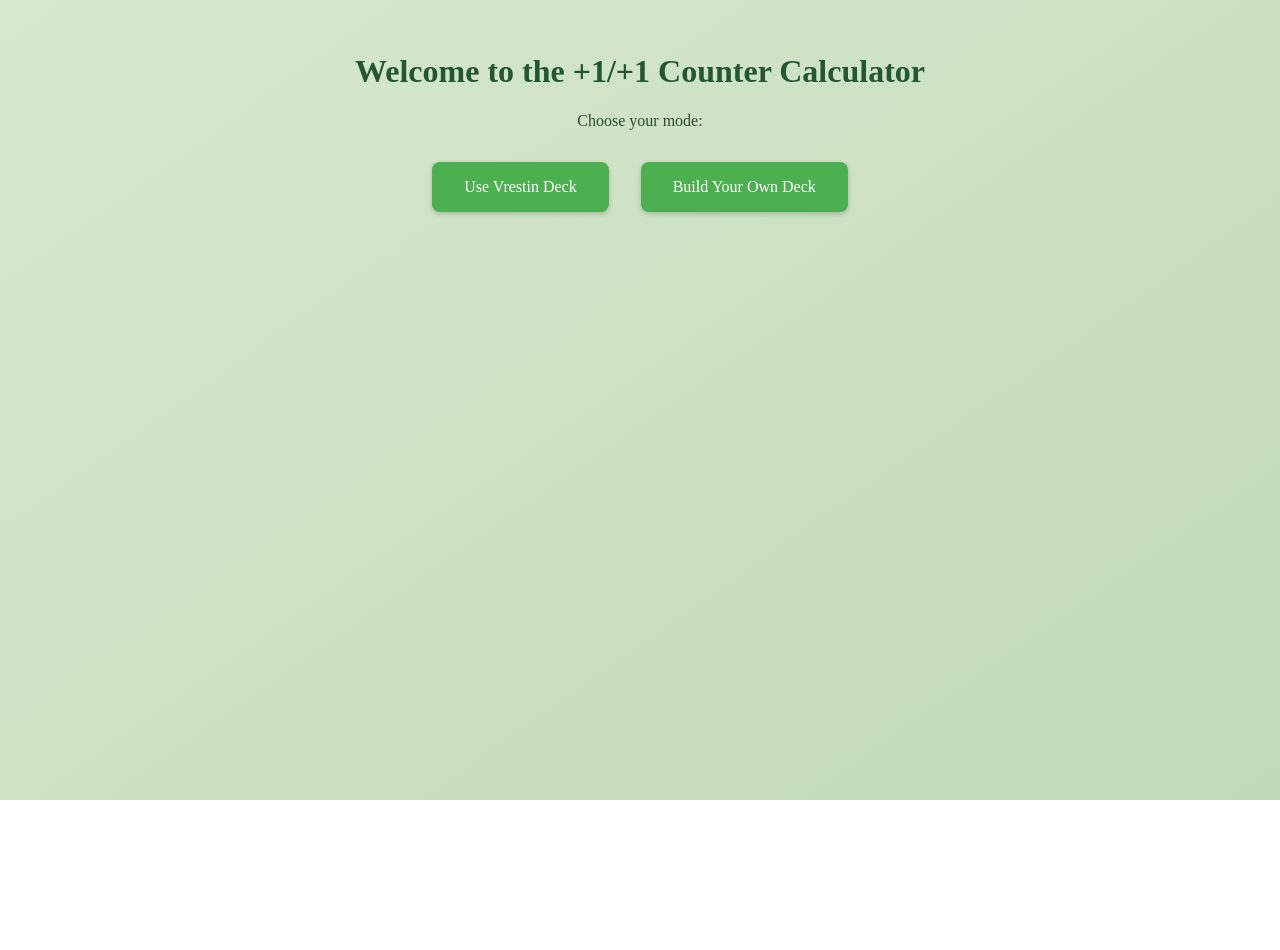
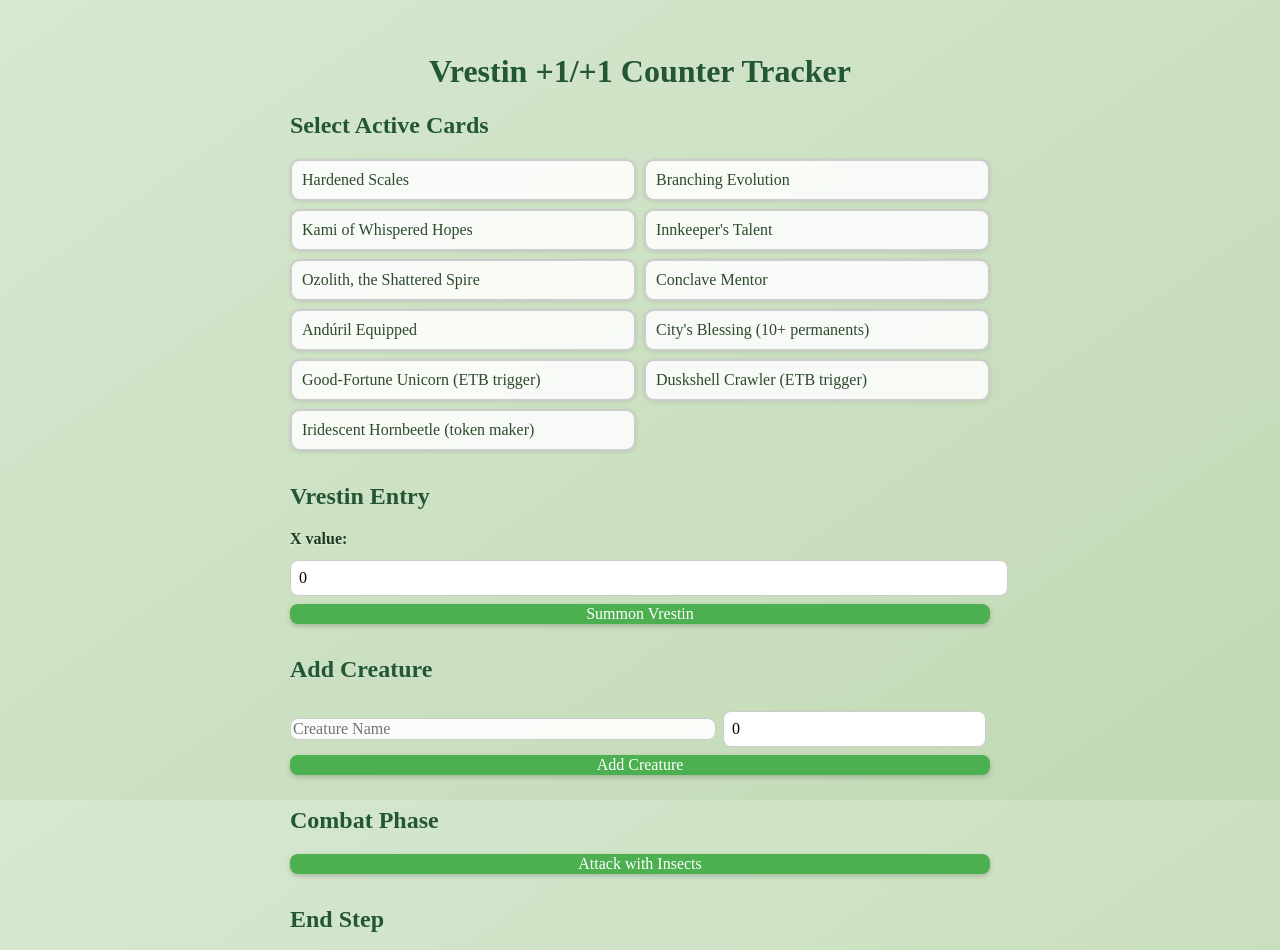
Before and after one commit to cdragon666/vrestin-counters, a React (Create React App) app: page / in a window 1280 px wide. Shown: the top 950 px of the page. Before the commit the page ends 800 px from the top, so only its background shows below. Built offline with nearby package versions, Linux system fonts and the light colour scheme.

Commit message:
Add Hornbeetle end step effect with counter tracking

```diff
--- a/src/App.js
+++ b/src/App.js
@@ -1,17 +1,17 @@
 import { useState } from "react";
 
 const supportCards = [
-  { id: "hardened_scales", name: "Hardened Scales", bonus: 1 },
-  { id: "branching_evolution", name: "Branching Evolution", multiplier: 2 },
-  { id: "kami", name: "Kami of Whispered Hopes", multiplier: 2 },
-  { id: "innkeeper", name: "Innkeeper's Talent", multiplier: 2 },
-  { id: "ozolith", name: "Ozolith, the Shattered Spire", bonus: 1 },
-  { id: "conclave_mentor", name: "Conclave Mentor", bonus: 1 },
-  { id: "anduril", name: "Andúril Equipped", anduril: true },
-  { id: "citys_blessing", name: "City's Blessing (10+ permanents)", city: true },
-  { id: "unicorn", name: "Good-Fortune Unicorn (ETB trigger)", etbBonus: 1 },
-  { id: "crawler", name: "Duskshell Crawler (ETB trigger)", etbBonus: 1 },
-  { id: "hornbeetle", name: "Iridescent Hornbeetle (token maker)", makesTokens: true }
+  { id: "hardened_scales", name: "Hardened Scales" },
+  { id: "branching_evolution", name: "Branching Evolution" },
+  { id: "kami", name: "Kami of Whispered Hopes" },
+  { id: "innkeeper", name: "Innkeeper's Talent" },
+  { id: "ozolith", name: "Ozolith, the Shattered Spire" },
+  { id: "conclave_mentor", name: "Conclave Mentor" },
+  { id: "anduril", name: "Andúril Equipped" },
+  { id: "citys_blessing", name: "City's Blessing (10+ permanents)" },
+  { id: "unicorn", name: "Good-Fortune Unicorn (ETB trigger)" },
+  { id: "crawler", name: "Duskshell Crawler (ETB trigger)" },
+  { id: "hornbeetle", name: "Iridescent Hornbeetle (token maker)" }
 ];
 
 const creatureData = {
@@ -23,33 +23,6 @@ const creatureData = {
 };
 
 export default function App() {
-  const [mode, setMode] = useState("choose");
-
-  if (mode === "choose") {
-    return (
-      <div style={{ padding: "2rem", textAlign: "center" }}>
-        <h1>Welcome to the +1/+1 Counter Calculator</h1>
-        <p>Choose your mode:</p>
-        <button onClick={() => setMode("vrestin")} style={{ margin: "1rem", padding: "1rem 2rem" }}>Use Vrestin Deck</button>
-        <button onClick={() => setMode("custom")} style={{ margin: "1rem", padding: "1rem 2rem" }}>Build Your Own Deck</button>
-      </div>
-    );
-  }
-
-  if (mode === "vrestin") {
-    return <VrestinMode />;
-  }
-
-  return (
-    <div style={{ padding: "2rem" }}>
-      <h1>Custom Deck Mode (Coming Soon)</h1>
-      <p>Here, users will be able to add their own cards, creatures, and save decks.</p>
-      <button onClick={() => setMode("choose")} style={{ marginTop: "2rem" }}>⬅ Back</button>
-    </div>
-  );
-}
-
-function VrestinMode() {
   const [selectedCards, setSelectedCards] = useState([]);
   const [vrestinX, setVrestinX] = useState(0);
   const [creatures, setCreatures] = useState([]);
@@ -57,6 +30,7 @@ function VrestinMode() {
   const [startingCounters, setStartingCounters] = useState(0);
   const [resultLog, setResultLog] = useState([]);
   const [suggestions, setSuggestions] = useState([]);
+  const [counterTracker, setCounterTracker] = useState(0);
 
   const toggleCard = (id) => {
     setSelectedCards((prev) =>
@@ -78,14 +52,15 @@ function getFinalCounterAmount(base) {
     if (has("kami")) multiplier *= 2;
     if (has("innkeeper")) multiplier *= 2;
 
-  return Math.ceil((base + bonus) * multiplier);
+    const total = Math.ceil((base + bonus) * multiplier);
+    setCounterTracker((prev) => prev + total);
+    return total;
   }
-
 
   const calculateETB = () => {
     const base = parseInt(vrestinX);
     const vrestinFinal = getFinalCounterAmount(base);
-    const insectCounterBonus = getFinalCounterAmount(1, true);
+    const insectCounterBonus = getFinalCounterAmount(1);
 
     let log = `Vrestin enters with ${vrestinFinal} counters.\n`;
     log += `${base} Insect tokens created. Each gets +${insectCounterBonus} counters.\n`;
@@ -94,13 +69,6 @@ function getFinalCounterAmount(base) {
       { name: "Vrestin", counters: vrestinFinal },
       ...Array(base).fill().map((_, i) => ({ name: `Insect ${i + 1}`, counters: insectCounterBonus }))
     ];
-
-    if (has("hornbeetle")) {
-      newCreatures.push(
-        ...Array(vrestinFinal).fill().map((_, i) => ({ name: `Beetle Token ${i + 1}`, counters: 0 }))
-      );
-      log += `Iridescent Hornbeetle created ${vrestinFinal} Beetle tokens.`;
-    }
 
     setCreatures((prev) => [...prev, ...newCreatures]);
     setResultLog((prev) => [log, ...prev]);
@@ -126,6 +94,19 @@ function getFinalCounterAmount(base) {
     setResultLog((prev) => [log, ...prev]);
   };
 
+  const handleEndStep = () => {
+    let log = `End Step:\n`;
+    if (has("hornbeetle") && counterTracker > 0) {
+      const newTokens = Array(counterTracker).fill().map((_, i) => ({ name: `Beetle Token ${i + 1}`, counters: 0 }));
+      setCreatures((prev) => [...prev, ...newTokens]);
+      log += `Hornbeetle created ${counterTracker} Insect tokens from ${counterTracker} counters added this turn.`;
+    } else {
+      log += `No effects triggered.`;
+    }
+    setCounterTracker(0);
+    setResultLog((prev) => [log, ...prev]);
+  };
+
   const updateCounter = (index, delta) => {
     setCreatures((prev) =>
       prev.map((c, i) => (i === index ? { ...c, counters: Math.max(0, c.counters + delta) } : c))
@@ -141,7 +122,8 @@ function getFinalCounterAmount(base) {
     if (!name) return;
     const data = creatureData[name.toLowerCase()];
     const counters = data ? data.counters : parseInt(startingCounters) || 0;
-    setCreatures([...creatures, { name: newCreatureName, counters }]);
+    const final = getFinalCounterAmount(counters);
+    setCreatures([...creatures, { name: newCreatureName, counters: final }]);
     setNewCreatureName("");
     setStartingCounters(0);
     setSuggestions([]);
@@ -237,6 +219,11 @@ function getFinalCounterAmount(base) {
         Attack with Insects
       </button>
 
+      <h2 style={{ marginTop: "2rem" }}>End Step</h2>
+      <button onClick={handleEndStep} style={{ width: "100%" }}>
+        Go to End Step (Hornbeetle Trigger)
+      </button>
+
       <h2 style={{ marginTop: "2rem" }}>Creatures</h2>
       {creatures.map((c, i) => (
         <div key={i} style={{ display: "flex", justifyContent: "space-between", alignItems: "center", marginBottom: "0.5rem" }}>
```
Lines whose indentation alone changed are shown as unchanged.
